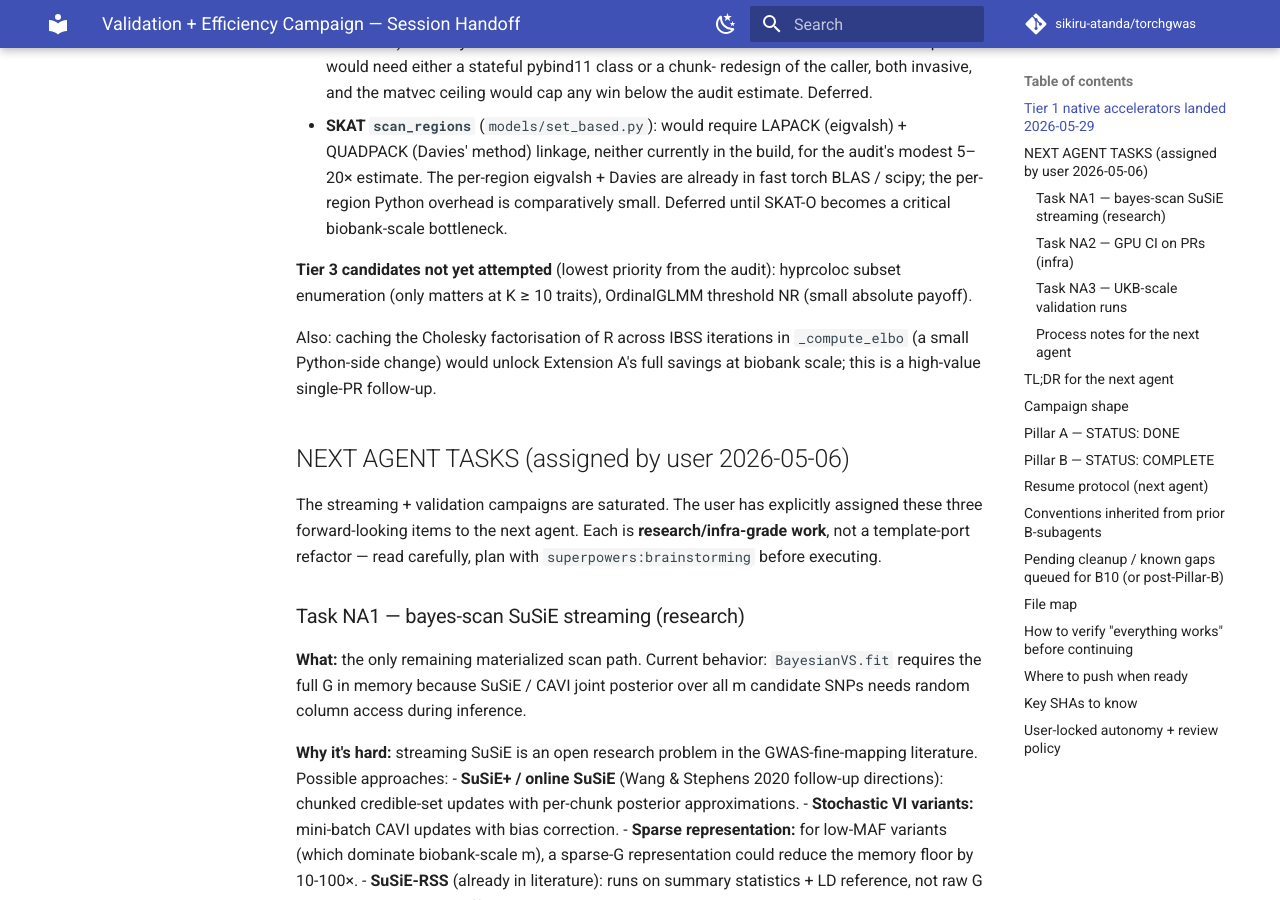
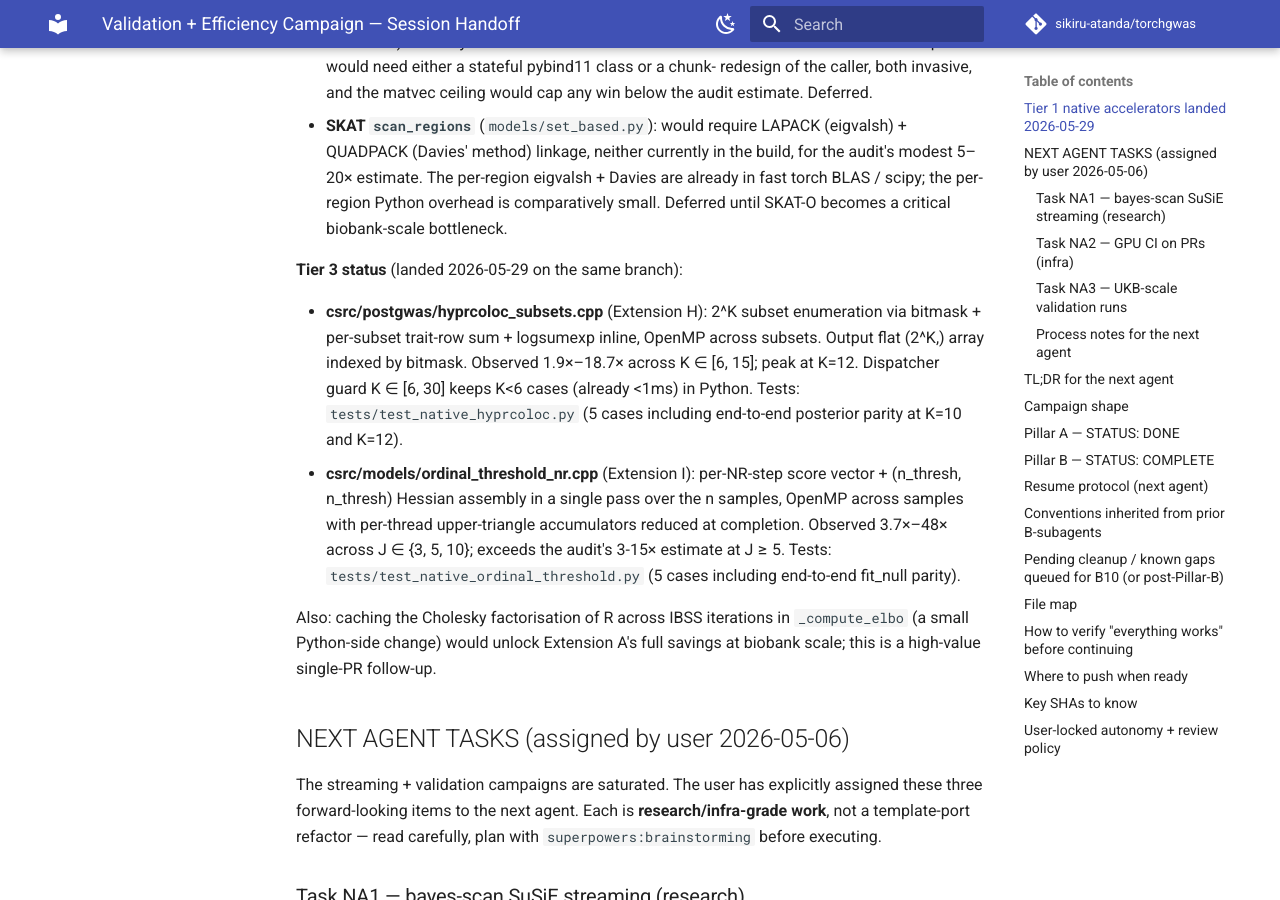
Before and after one commit to sikiru-atanda/torchgenomics, an MkDocs documentation site: the page built from docs/superpowers/SESSION_HANDOFF.md, in a window 1280 px wide and 900 px high, scrolled down 2920 px. Built offline with MkDocs 1.6.1 and Material for MkDocs 9.7.7, drawn with Linux system fonts in a browser that asks for light colours; comment, search, counter and statistics services are not loaded.

Commit message:
Tier 3 native accelerators: SESSION_HANDOFF rollup
Documents both Tier 3 extensions:

  - Extension H (hyprcoloc subset enumeration) — 1.9x-18.7x across
    K ∈ [6, 15], peak at K=12 in the audit's K >= 10 target window.
  - Extension I (OrdinalGLMM threshold NR) — 3.7x-48x across J ∈
    {3, 5, 10}, exceeds the audit's 3-15x estimate at J ≥ 5.

Full-suite status: 3323 passed, 0 failed (was 3313 pre-Tier-3; the
10 new tests from H + I are the delta).

Co-Authored-By: Claude Opus 4.7 (1M context) <noreply@anthropic.com>

```diff
--- a/docs/superpowers/SESSION_HANDOFF.md
+++ b/docs/superpowers/SESSION_HANDOFF.md
@@ -119,9 +119,22 @@ tests are the delta).
   scipy; the per-region Python overhead is comparatively small.
   Deferred until SKAT-O becomes a critical biobank-scale bottleneck.
 
-**Tier 3 candidates not yet attempted** (lowest priority from the
-audit): hyprcoloc subset enumeration (only matters at K ≥ 10
-traits), OrdinalGLMM threshold NR (small absolute payoff).
+**Tier 3 status** (landed 2026-05-29 on the same branch):
+
+- **csrc/postgwas/hyprcoloc_subsets.cpp** (Extension H): 2^K subset
+  enumeration via bitmask + per-subset trait-row sum + logsumexp
+  inline, OpenMP across subsets. Output flat (2^K,) array indexed by
+  bitmask. Observed 1.9×–18.7× across K ∈ [6, 15]; peak at K=12.
+  Dispatcher guard K ∈ [6, 30] keeps K<6 cases (already <1ms) in
+  Python. Tests: `tests/test_native_hyprcoloc.py` (5 cases including
+  end-to-end posterior parity at K=10 and K=12).
+- **csrc/models/ordinal_threshold_nr.cpp** (Extension I): per-NR-step
+  score vector + (n_thresh, n_thresh) Hessian assembly in a single
+  pass over the n samples, OpenMP across samples with per-thread
+  upper-triangle accumulators reduced at completion. Observed
+  3.7×–48× across J ∈ {3, 5, 10}; exceeds the audit's 3-15×
+  estimate at J ≥ 5. Tests: `tests/test_native_ordinal_threshold.py`
+  (5 cases including end-to-end fit_null parity).
 
 Also: caching the Cholesky factorisation of R across IBSS iterations
 in `_compute_elbo` (a small Python-side change) would unlock
```
